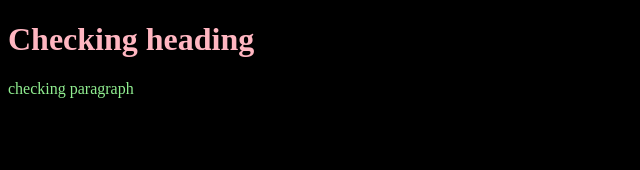
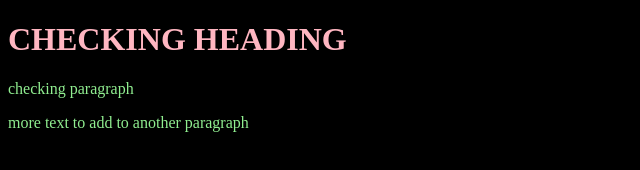
Before and after one commit to lpr78/2-Running-Club-050821, a plain HTML site: page index.html in a window 1280 px wide. Shown: the whole page, without its empty margins (0-640 px from the left). Drawn offline with Linux system fonts and the light colour scheme.

Commit message:
05082021

```diff
--- a/index.html
+++ b/index.html
@@ -10,5 +10,6 @@
 <body>
     <h1>Checking heading</h1>
     <p>checking paragraph</p>
+    <p> more text to add to another paragraph</p>
 </body>
 </html>
--- a/style.css
+++ b/style.css
@@ -1,4 +1,4 @@
 html{background-color:black;}
 
-h1 {color:lightpink;}
+h1 {color:lightpink;text-transform: uppercase;}
 p {color: lightgreen;}
```
